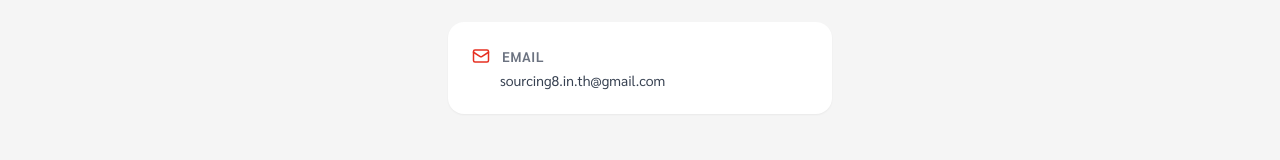
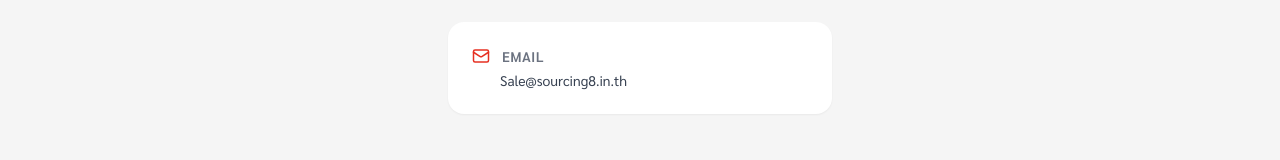
Before and after one commit to kidkurobar/Web, a React (Vite) app: page /contact in a window 1280 px wide. Shown: the part 514-674 px from the top of the page. Built offline with nearby package versions, Linux system fonts and the light colour scheme.

Commit message:
Update Contact.tsx

```diff
--- a/src/pages/Contact.tsx
+++ b/src/pages/Contact.tsx
@@ -57,7 +57,7 @@ export default function Contact() {
             <Mail size={18} className="text-[#E63022]" />
             <span className="text-gray-500 text-sm font-semibold uppercase tracking-wide">EMAIL</span>
           </div>
-          <p className="text-gray-700 text-sm pl-7">sourcing8.in.th@gmail.com</p>
+          <p className="text-gray-700 text-sm pl-7">Sale@sourcing8.in.th</p>
         </div>
       </div>
 
```
